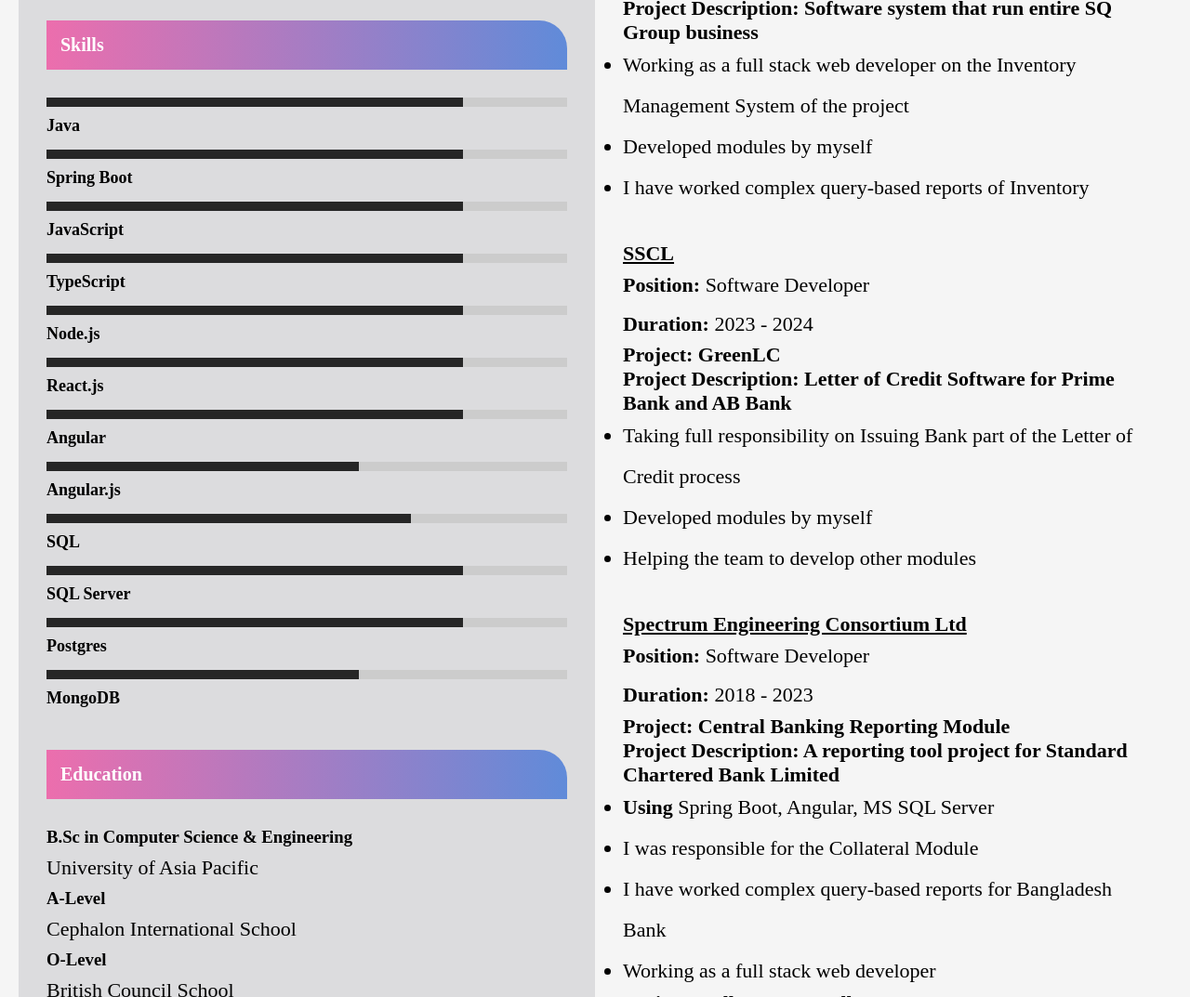
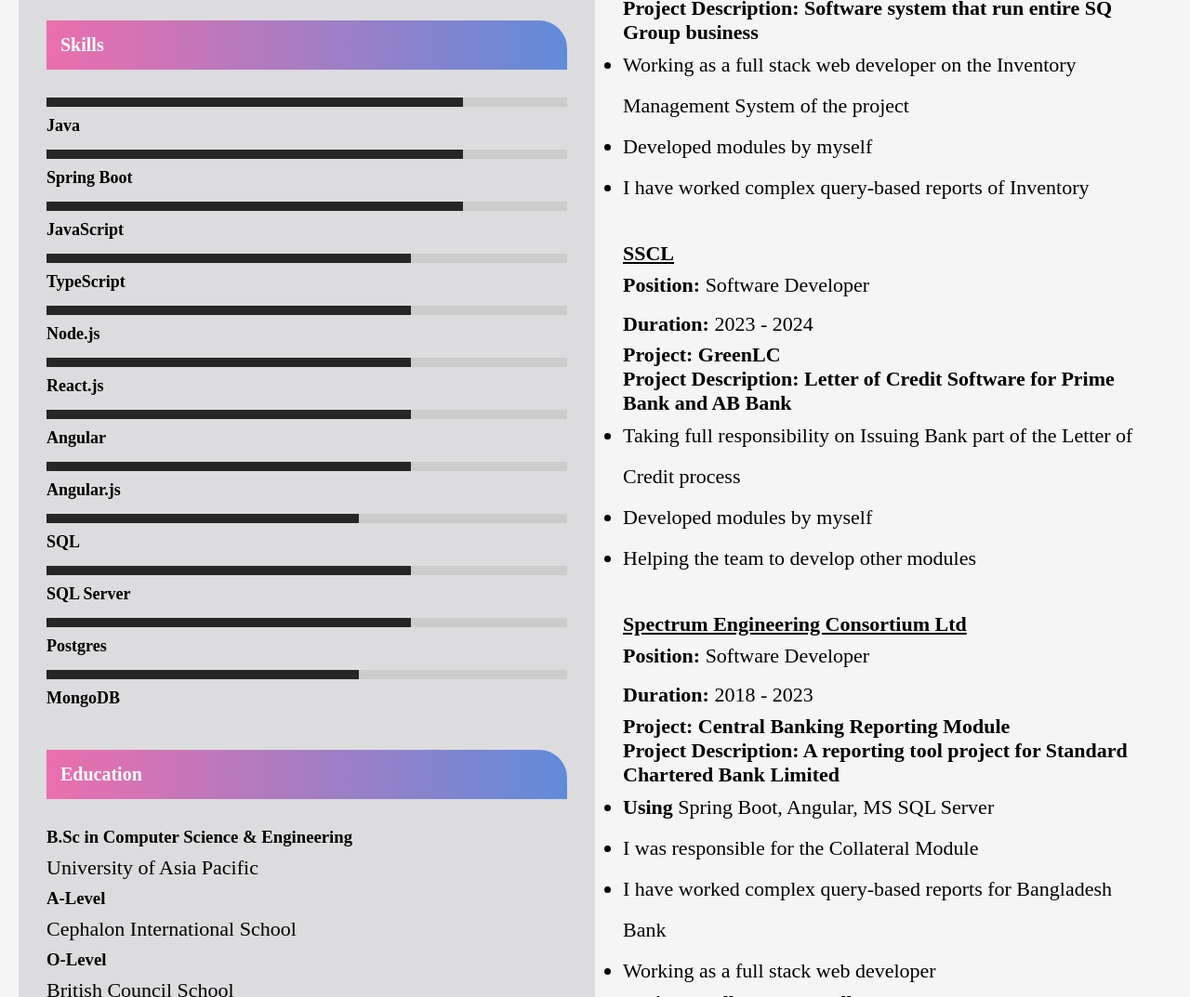
Before and after one commit to Akeedo/CV_Website, a plain HTML site: page index.html in a window 1280 px wide. Shown: the part 777-1850 px from the top of the page at 93% size. Drawn offline with Linux system fonts and the light colour scheme.

Commit message:
Update the index.html

```diff
--- a/index.html
+++ b/index.html
@@ -46,56 +46,56 @@
                             JavaScript
                         </span>
                         <div class="skill-bar">
-                            <div class="skill-bar-fill" style="width: 80%;">
+                            <div class="skill-bar-fill" style="width: 70%;">
                             </div>
                         </div>
                         <span class="skill-label">
                             TypeScript
                         </span>
                         <div class="skill-bar">
-                            <div class="skill-bar-fill" style="width: 80%;">
+                            <div class="skill-bar-fill" style="width: 70%;">
                             </div>
                         </div>
                         <span class="skill-label">
                             Node.js
                         </span>
                         <div class="skill-bar">
-                            <div class="skill-bar-fill" style="width: 80%;">
+                            <div class="skill-bar-fill" style="width: 70%;">
                             </div>
                         </div>
                         <span class="skill-label">
                             React.js
                         </span>
                         <div class="skill-bar">
-                            <div class="skill-bar-fill" style="width: 80%;">
+                            <div class="skill-bar-fill" style="width: 70%;">
                             </div>
                         </div>
                         <span class="skill-label">
                             Angular
                         </span>
                         <div class="skill-bar">
-                            <div class="skill-bar-fill" style="width: 60%;">
+                            <div class="skill-bar-fill" style="width: 70%;">
                             </div>
                         </div>
                         <span class="skill-label">
                             Angular.js
                         </span>
                         <div class="skill-bar">
-                            <div class="skill-bar-fill" style="width: 70%;">
+                            <div class="skill-bar-fill" style="width: 60%;">
                             </div>
                         </div>
                         <span class="skill-label">
                             SQL
                         </span>
                         <div class="skill-bar">
-                            <div class="skill-bar-fill" style="width: 80%;">
+                            <div class="skill-bar-fill" style="width: 70%;">
                             </div>
                         </div>
                         <span class="skill-label">
                             SQL Server
                         </span>
                         <div class="skill-bar">
-                            <div class="skill-bar-fill" style="width: 80%;">
+                            <div class="skill-bar-fill" style="width: 70%;">
                             </div>
 
                         </div>
```
